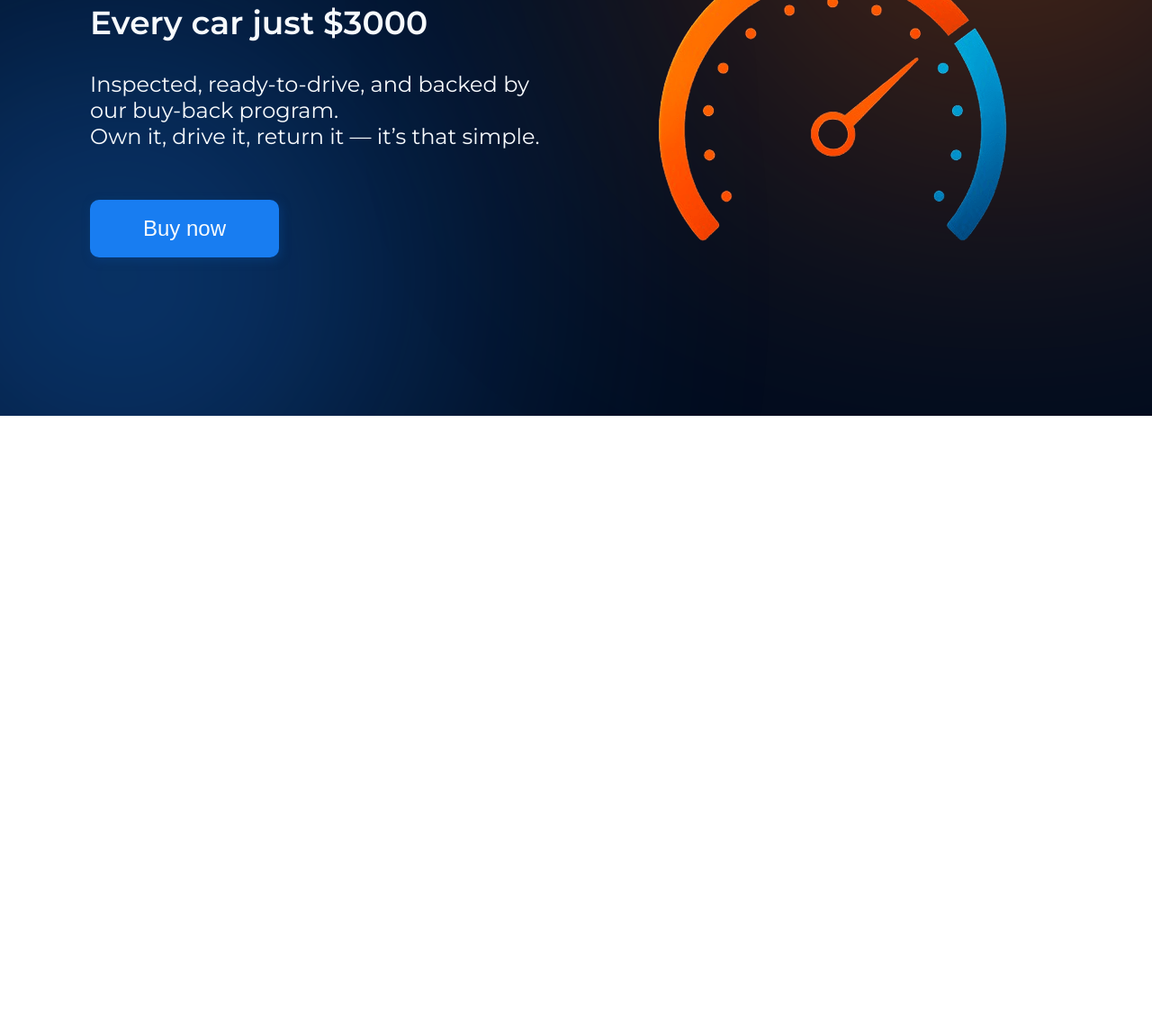
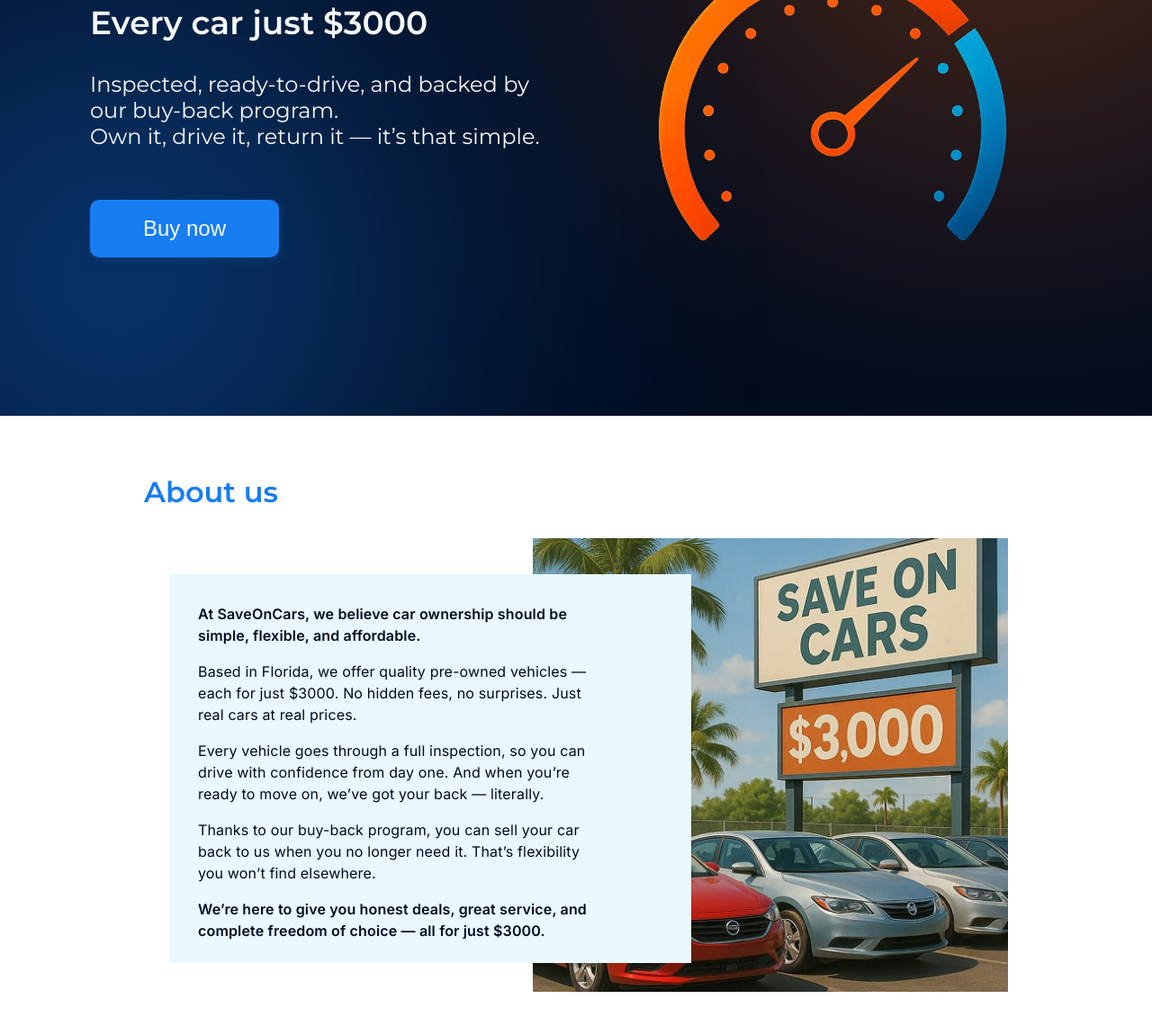
Before and after one commit to MrMatvienko/CarStore, a website built with Vite: page index.html in a window 1280 px wide. Shown: the part 306-1446 px from the top of the page at 90% size. Before the commit the page ends 800 px from the top, so only its background shows below. Built offline with nearby package versions, Linux system fonts and the light colour scheme.

Commit message:
adaptive

```diff
--- a/index.html
+++ b/index.html
@@ -139,13 +139,14 @@
       <img class="hero_img" src="./src/image/hero/hero-img.png" alt="spead" />
     </section>
 
-    <!-- <section class="about container">
+    <section class="about container">
+      <div class="about_second-container">
         <h2 class="about_title">About us</h2>
         <div class="about_wrapper">
           <div class="about_wrapper-text">
             <p>
-            At SaveOnCars, we believe car ownership should be simple, flexible,
-            and affordable.
+              At SaveOnCars, we believe car ownership should be simple,
+              flexible, and affordable.
             </p>
             <p>
               Based in Florida, we offer quality pre-owned vehicles — each for
@@ -153,9 +154,9 @@
               prices.
             </p>
             <p>
-            Every vehicle goes through a full inspection, so you can drive with
-            confidence from day one. And when you’re ready to move on, we’ve got
-            your back — literally.
+              Every vehicle goes through a full inspection, so you can drive
+              with confidence from day one. And when you’re ready to move on,
+              we’ve got your back — literally.
             </p>
             <p>
               Thanks to our buy-back program, you can sell your car back to us
@@ -173,9 +174,10 @@
             alt="car"
           />
         </div>
+      </div>
     </section>
 
-    <section class="choose container">
+    <!-- <section class="choose container">
       <h2 class="choose_title">Why Choose Us</h2>
       <ul class="choose_list">
         <li class="choose_list-item">
--- a/src/CSS/about.css
+++ b/src/CSS/about.css
@@ -1,27 +1,112 @@
 .about {
-  padding-top: 65px;
-  padding-bottom: 120px;
+  height: 949px;
+  padding: 80px 0;
 }
 .about_title {
   font-family: var(--second-family);
   font-weight: 600;
   font-size: 32px;
   color: var(--blue);
+  margin-bottom: 32px;
 }
 .about_wrapper {
   width: 100%;
+  height: 100%;
+  display: flex;
+  flex-direction: column;
+  align-items: center;
+  gap: 32px;
+}
+.about_wrapper-text {
+  width: 100%;
+  display: flex;
+  flex-direction: column;
+  gap: 12px;
+}
+.about_img {
+  width: 100%;
+  height: 100%;
+  object-fit: cover;
+  display: block;
+}
+.about_wrapper-text p {
+  width: 100%;
+  font-size: 16px;
+  line-height: 1.5;
+  letter-spacing: 0.01em;
+  color: var(--black);
+}
+.about_wrapper-text p:first-child,
+.about_wrapper-text p:last-child {
+  font-weight: 600;
+}
+@media screen and (min-width: 746px) {
+  .about_second-container {
+    max-width: 960px;
+    margin: 0 auto;
+  }
+  .about_title {
+    margin-bottom: none;
+  }
+  .about_wrapper {
+    height: auto;
+    width: 100%;
     position: relative;
     display: flex;
+    flex-direction: unset;
     justify-content: end;
     align-items: center;
+    gap: unset;
+  }
+
+  .about_wrapper-text {
+    position: absolute;
+    bottom: -50px;
+    left: 0;
+    max-width: 467px;
+    width: 100%;
+    height: 448px;
+    display: flex;
+    padding: 20px 40px 20px 24px;
+    flex-direction: column;
+    gap: 16px;
+    z-index: 1;
+    background: var(--background-about);
+  }
+  .about_img {
+    width: 427px;
+    height: 440px;
+  }
+  .about_wrapper-text p {
+    width: 438px;
+  }
+}
+@media screen and (min-width: 1280px) {
+  .about {
+    padding-top: 65px;
+    padding-bottom: 120px;
+  }
+  .about_second-container {
+    padding: 0;
+  }
+  .about_wrapper {
+    height: auto;
+    max-width: unset;
+    width: 100%;
+    position: relative;
+    display: flex;
+    flex-direction: unset;
+    justify-content: end;
+    align-items: center;
+    gap: unset;
   }
   .about_wrapper-text {
     position: absolute;
     top: 40px;
     left: -20px;
-  max-width: 438px;
+    max-width: 580px;
     width: 100%;
-  height: 368px;
+    height: 432px;
     display: flex;
     padding: 32px 118px 24px 32px;
     flex-direction: column;
@@ -36,12 +121,5 @@
   }
   .about_wrapper-text p {
     width: 438px;
-  font-size: 16px;
-  line-height: 1.5;
-  letter-spacing: 0.01em;
-  color: var(--black);
   }
-.about_wrapper-text p:first-child,
-.about_wrapper-text p:last-child {
-  font-weight: 600;
 }
--- a/src/CSS/header.css
+++ b/src/CSS/header.css
@@ -1,7 +1,5 @@
 .header {
-  min-width: 288px;
   position: absolute;
-  height: 20px;
   width: 100%;
   height: 105px;
   z-index: 2;
@@ -14,9 +12,9 @@
   align-items: flex-end;
   height: 105px;
 }
-.header_logo {
-  width: 90px;
-  height: 50px;
+.header_logo img {
+  width: 120px;
+  height: 67px;
 }
 .header_wrapper::before {
   content: "";
@@ -26,6 +24,8 @@
   width: 253px;
   height: 59px;
   background: url(../image/header/header-back-mob.png);
+  background-repeat: no-repeat;
+  background-position: top right;
   z-index: -1;
 }
 .header_nav-container {
--- a/src/CSS/hero.css
+++ b/src/CSS/hero.css
@@ -4,9 +4,7 @@
   align-items: center;
   gap: 43px;
   background: var(--black);
-  max-width: 1280px;
-  width: 100%;
-  height: 376px;
+  height: 763px;
   padding-top: 259px;
   padding-bottom: 128px;
   overflow: hidden;
@@ -73,7 +71,7 @@
 }
 @media screen and (min-width: 746px) {
   .hero {
-    height: 256px;
+    height: 720px;
     padding-top: 307px;
     padding-bottom: 157px;
   }
@@ -84,7 +82,7 @@
 }
 @media screen and (min-width: 1280px) {
   .hero {
-    height: 509px;
+    height: 768px;
     padding-top: 196px;
     padding-bottom: 63px;
   }
--- a/src/style.css
+++ b/src/style.css
@@ -34,6 +34,11 @@
   margin: 0;
   font-family: var(--font-family);
 }
+*,
+*::before,
+*::after {
+  box-sizing: border-box;
+}
 a {
   text-decoration: none;
 }
@@ -58,8 +63,9 @@
   display: block;
 }
 .container {
-  min-width: 288px;
-  max-width: 1080px;
+  min-width: 320px;
+  max-width: 1280px;
+  width: 100%;
   margin: 0 auto;
   padding-left: 16px;
   padding-right: 16px;
```
Lines whose indentation alone changed are shown as unchanged.
